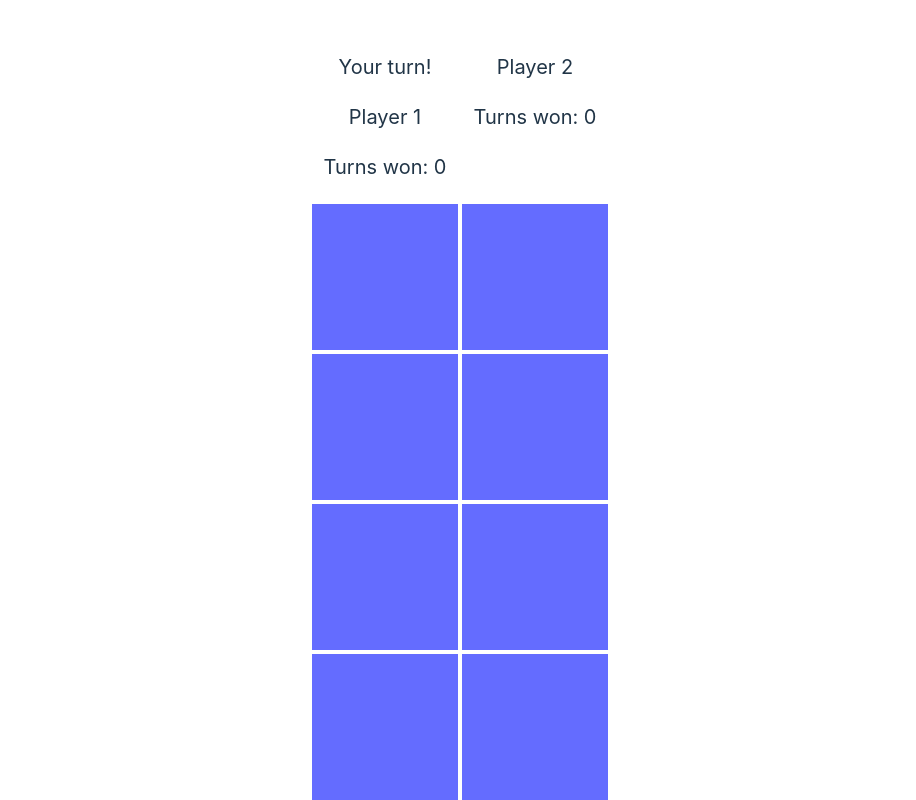
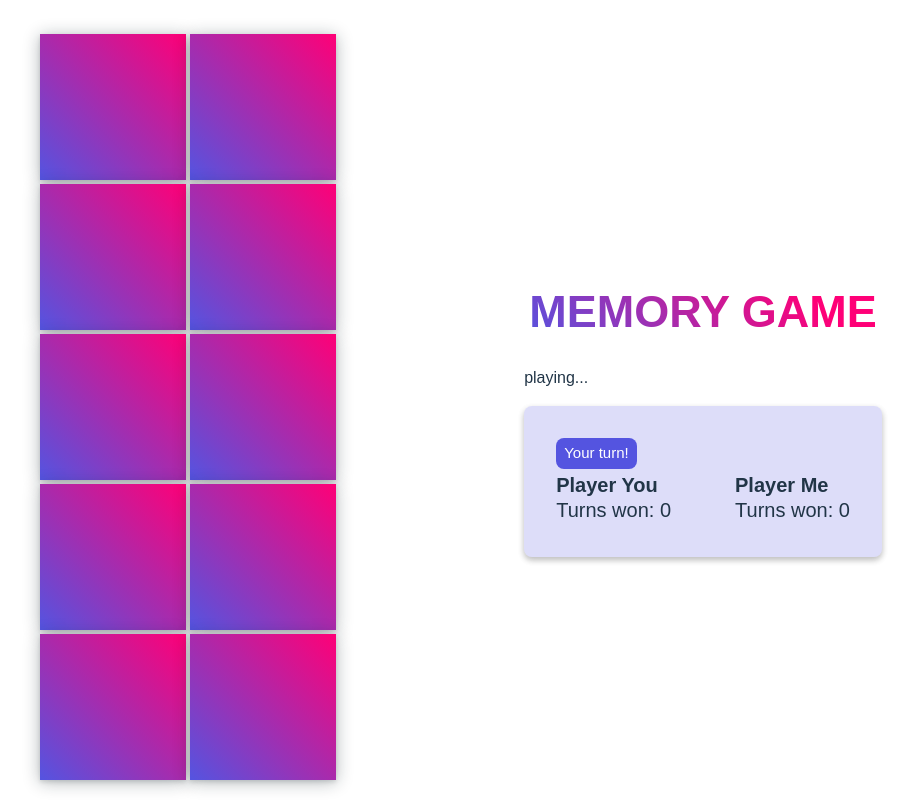
Before and after one commit to Anntothekay/memory-game, a React (Vite) app: page / in a window 1280 px wide. Shown: the top 800 px of the page, without its empty margins (180-1096 px from the left). Built offline with nearby package versions, Linux system fonts and the light colour scheme.

Commit message:
added some styling

```diff
--- a/src/components/MemoCard.tsx
+++ b/src/components/MemoCard.tsx
@@ -11,16 +11,22 @@ interface Props {
 }
 
 const MemoCard = ({ memoCard, revealCard, handleTurn }: Props) => {
-  const handleClick = (event: any) => {
-    revealCard(parseInt(event.target?.id));
-    handleTurn(event.target.dataset.name);
+  const handleClick = (event: React.MouseEvent) => {
+    const target = event.target as HTMLElement | any;
+    revealCard(parseInt(target?.id));
+    handleTurn(target?.dataset.name);
   };
 
   return (
     <div
       id={memoCard.position.toString()}
       onClick={handleClick}
-      className={memoCard.isRevealed ? "card processing" : "card"}
+      className={
+        memoCard.name +
+        " card " +
+        (memoCard.isRevealed || memoCard.isMatched ? "processing" : "")
+      }
+      // className={memoCard.isRevealed ? "card processing" : "card"}
       data-name={memoCard.name}
     >
       {memoCard.isRevealed || memoCard.isMatched ? memoCard.emoji : ""}
--- a/src/components/MemoryGame.tsx
+++ b/src/components/MemoryGame.tsx
@@ -22,9 +22,10 @@ const MemoryGame = ({
   markCardsAsMatched,
 }: Props) => {
   const [players, setPlayer] = useState([
-    { name: 1, playing: true, turnsWon: 0 },
-    { name: 2, playing: false, turnsWon: 0 },
+    { name: "You", playing: true, turnsWon: 0 },
+    { name: "Me", playing: false, turnsWon: 0 },
   ]);
+
   const [cardToMatch, setCardToMatch] = useState("");
   const [cardsTurned, setCardsTurned] = useState(0);
   const [isProcessingTurn, setIsProcessingTurn] = useState(false);
@@ -65,20 +66,9 @@ const MemoryGame = ({
   };
 
   return (
-    <>
-      <div className="players">
-        {players.map((player) => (
-          <div key={player.name} className="player">
-            {player.playing && <p>Your turn!</p>}
-            <p>Player {player.name}</p>
-            <p>Turns won: {player.turnsWon}</p>
-          </div>
-        ))}
-      </div>
+    <div className="memory-board">
       <div
-        className={
-          isProcessingTurn ? "memory-board processing" : "memory-board"
-        }
+        className={isProcessingTurn ? "memory-deck processing" : "memory-deck"}
       >
         {cards.map((card) => (
           <MemoCard
@@ -89,7 +79,22 @@ const MemoryGame = ({
           />
         ))}
       </div>
-    </>
+      <div className="game-status">
+        <div className="status-text">
+          <h1>Memory Game</h1>
+          <p>playing...</p>
+        </div>
+        <div className="players">
+          {players.map((player) => (
+            <div key={player.name} className="player">
+              {player.playing && <p className="player-turn">Your turn!</p>}
+              <p className="player-name">Player {player.name}</p>
+              <p className="player-points">Turns won: {player.turnsWon}</p>
+            </div>
+          ))}
+        </div>
+      </div>
+    </div>
   );
 };
 
--- a/src/index.css
+++ b/src/index.css
@@ -1,5 +1,5 @@
 :root {
-  font-family: Inter, system-ui, Avenir, Helvetica, Arial, sans-serif;
+  font-family: sans-serif;
   line-height: 1.5;
   font-weight: 400;
 
@@ -12,17 +12,26 @@
   -webkit-font-smoothing: antialiased;
   -moz-osx-font-smoothing: grayscale;
   -webkit-text-size-adjust: 100%;
+
+  --primary-color: rgb(84, 84, 224);
+  --primary-color-bg: rgba(84, 84, 224, 0.2);
+  --secondary-color: rgb(255, 0, 119);
+
+  --card-color-1: green;
+  --card-color-2: rgb(0, 191, 255);
+  --card-color-3: rgb(255, 102, 0);
+  --card-color-4: rgb(132, 0, 255);
+  --card-color-5: rgb(241, 237, 0);
 }
 
 #root {
   margin: 0 auto;
   padding: 2rem;
-  text-align: center;
 }
 
 a {
   font-weight: 500;
-  color: #646cff;
+  color: var(--primary-color);
   text-decoration: inherit;
 }
 a:hover {
@@ -31,7 +40,7 @@ a:hover {
 
 body {
   margin: 0;
-  display: flex;
+  /* display: flex; */
   /* place-items: center; */
   min-width: 320px;
   min-height: 100vh;
@@ -54,7 +63,7 @@ button {
   transition: border-color 0.25s;
 }
 button:hover {
-  border-color: #646cff;
+  border-color: var(--primary-color);
 }
 button:focus,
 button:focus-visible {
@@ -74,30 +83,95 @@ button:focus-visible {
   }
 }
 /**** GAME CSS ****/
-
 .memory-board {
+  display: flex;
+  flex-direction: row;
+  align-items: center;
+  justify-content: space-evenly;
+}
+.memory-deck {
   max-width: 300px;
   display: flex;
   flex-wrap: wrap;
 }
-.memory-board .card {
+.memory-deck .card {
   font-size: 80px;
   min-width: 146px;
   min-height: 146px;
   display: flex;
   align-items: center;
   justify-content: center;
-  background-color: #646cff;
+  background: -webkit-linear-gradient(
+    45deg,
+    var(--primary-color),
+    var(--secondary-color)
+  );
+  box-shadow: rgba(14, 30, 37, 0.12) 0px 2px 4px 0px,
+    rgba(14, 30, 37, 0.32) 0px 2px 16px 0px;
   margin: 2px;
   cursor: pointer;
+}
+
+.memory-deck .card.processing.dog {
+  background: var(--card-color-1) !important;
+}
+.memory-deck .card.processing.cat {
+  background: var(--card-color-2) !important;
+}
+.memory-deck .card.processing.fish {
+  background: var(--card-color-3) !important;
+}
+.memory-deck .card.processing.monkey {
+  background: var(--card-color-4) !important;
+}
+.memory-deck .card.processing.rabbit {
+  background: var(--card-color-5) !important;
 }
 .processing {
   pointer-events: none;
 }
+
+.game-status .status-text h1 {
+  background: -webkit-linear-gradient(
+    45deg,
+    var(--primary-color),
+    var(--secondary-color) 80%
+  );
+  -webkit-background-clip: text;
+  -webkit-text-fill-color: transparent;
+  font-size: 45px;
+  text-align: center;
+  text-transform: uppercase;
+}
 .players {
+  background-color: var(--primary-color-bg);
+  border-radius: 0.5rem;
+  box-shadow: rgba(0, 0, 0, 0.16) 0px 3px 6px, rgba(0, 0, 0, 0.13) 0px 3px 6px;
   display: flex;
   justify-content: space-around;
+  padding: 4rem 2rem 2rem;
 }
 .player {
   font-size: 20px;
+  position: relative;
 }
+.player:first-of-type {
+  margin-right: 4rem;
+}
+.player p {
+  margin: 0;
+}
+
+.player .player-turn {
+  position: absolute;
+  top: -2rem;
+  font-size: 15px;
+  color: white;
+  background-color: var(--primary-color);
+  padding: 4px 8px;
+  border-radius: 0.5rem;
+}
+.player .player-name {
+  font-weight: 600;
+  margin-bottom: -0.3rem;
+}
```
